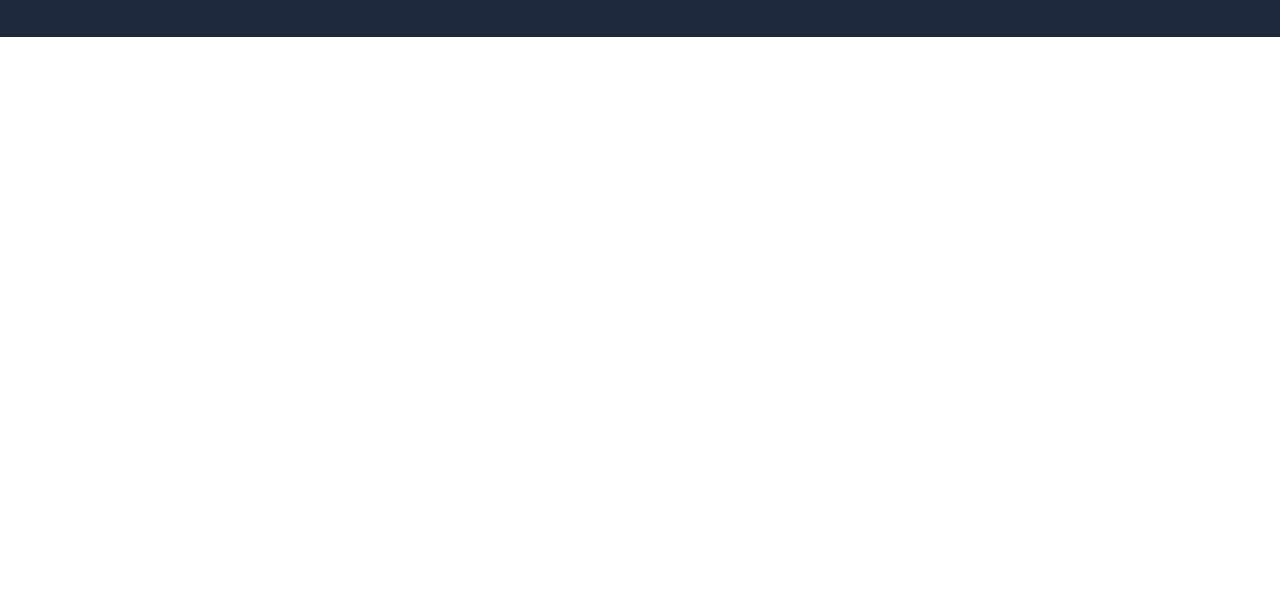
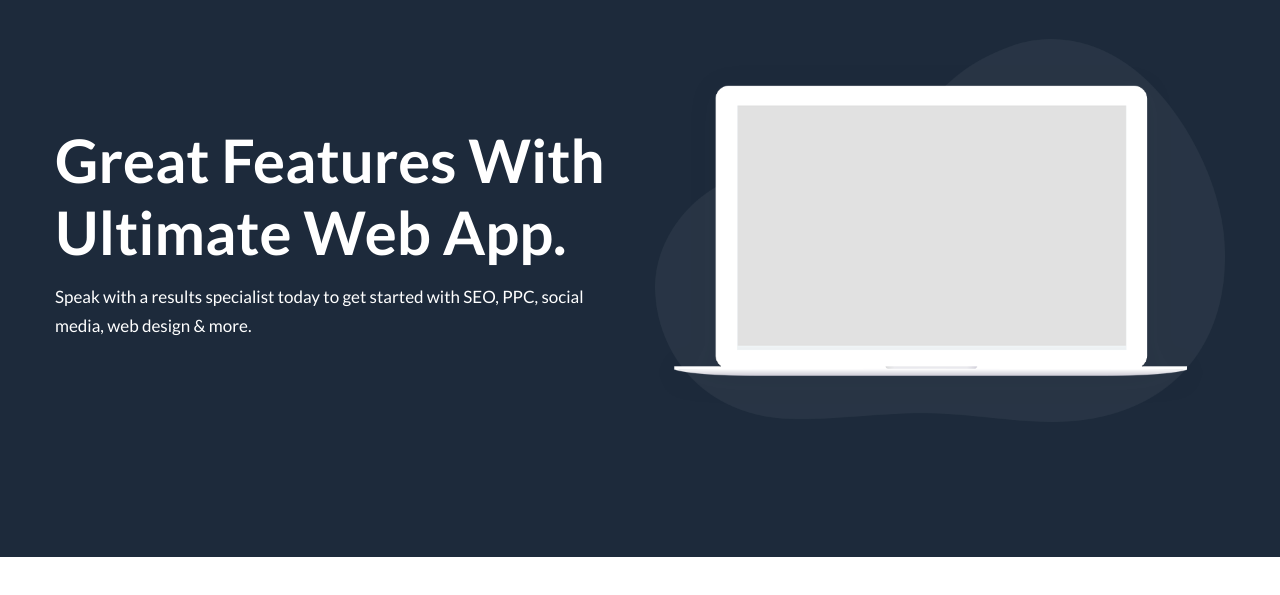
Before and after one commit to Toukir-Ahamed/Uzino---Website-Template, a plain HTML site: page HTML-AND-CSS/index.html in a window 1280 px wide. Shown: the part 93-688 px from the top of the page. Drawn offline with Linux system fonts and the light colour scheme.

Commit message:
Index.html, style.css, Images file updated

```diff
--- a/HTML-AND-CSS/css/style.css
+++ b/HTML-AND-CSS/css/style.css
@@ -11,6 +11,7 @@ CSS Index
 ========================
 1. Default css
 2. Header css
+3. Hero css
 
 */
 
@@ -273,6 +274,11 @@ a.btn-primary {
   line-height: 1;
 }
 
+a.btn-primary:hover {
+  background: #fff;
+  color: var(--primary-color);
+}
+
 a.btn-primary::after {
   background: unset !important;
 }
@@ -314,3 +320,26 @@ a.btn-primary::after {
 .menu ul li .dropdown nav ul li:hover a {
   color: var(--secondary-color);
 }
+
+/* 3. Hero css */
+
+#hero {
+  background: var(--primary-color);
+  min-height: 650px;
+  display: flex;
+  align-items: center;
+}
+
+h1.hero-title {
+  font-size: 60px;
+  color: #fff;
+  line-height: 1.2;
+  font-weight: 600;
+}
+
+.hero-content span {
+  display: block;
+  color: #fff;
+  line-height: 1.7;
+  font-size: 17px;
+}
--- a/HTML-AND-CSS/index.html
+++ b/HTML-AND-CSS/index.html
@@ -59,6 +59,27 @@
     </header>
     <!-- Header end -->
 
+    <!-- Hero start -->
+    <section id="hero">
+        <div class="container">
+            <div class="row align-items-center">
+                <div class="col-6">
+                    <div class="hero-content">
+                        <h1 class="hero-title">Great Features With Ultimate Web App.</h1>
+                        <span>Speak with a results specialist today to get started with SEO, PPC, social media, web design & more.</span>
+                    </div>
+                </div>
+
+                <div class="col-6">
+                    <div class="hero-img">
+                        <img src="images/hero-img.png" alt="">
+                    </div>
+                </div>
+            </div>
+        </div>
+    </section>
+    <!-- Hero end -->
+
     <!-- All JS Here -->
     <script src="vendor/jquery.js"></script>
     <script src="vendor/slick.min.js"></script>
```
Also changed, not shown: HTML-AND-CSS/images/app-store.png (added), HTML-AND-CSS/images/google-play.png (added).
